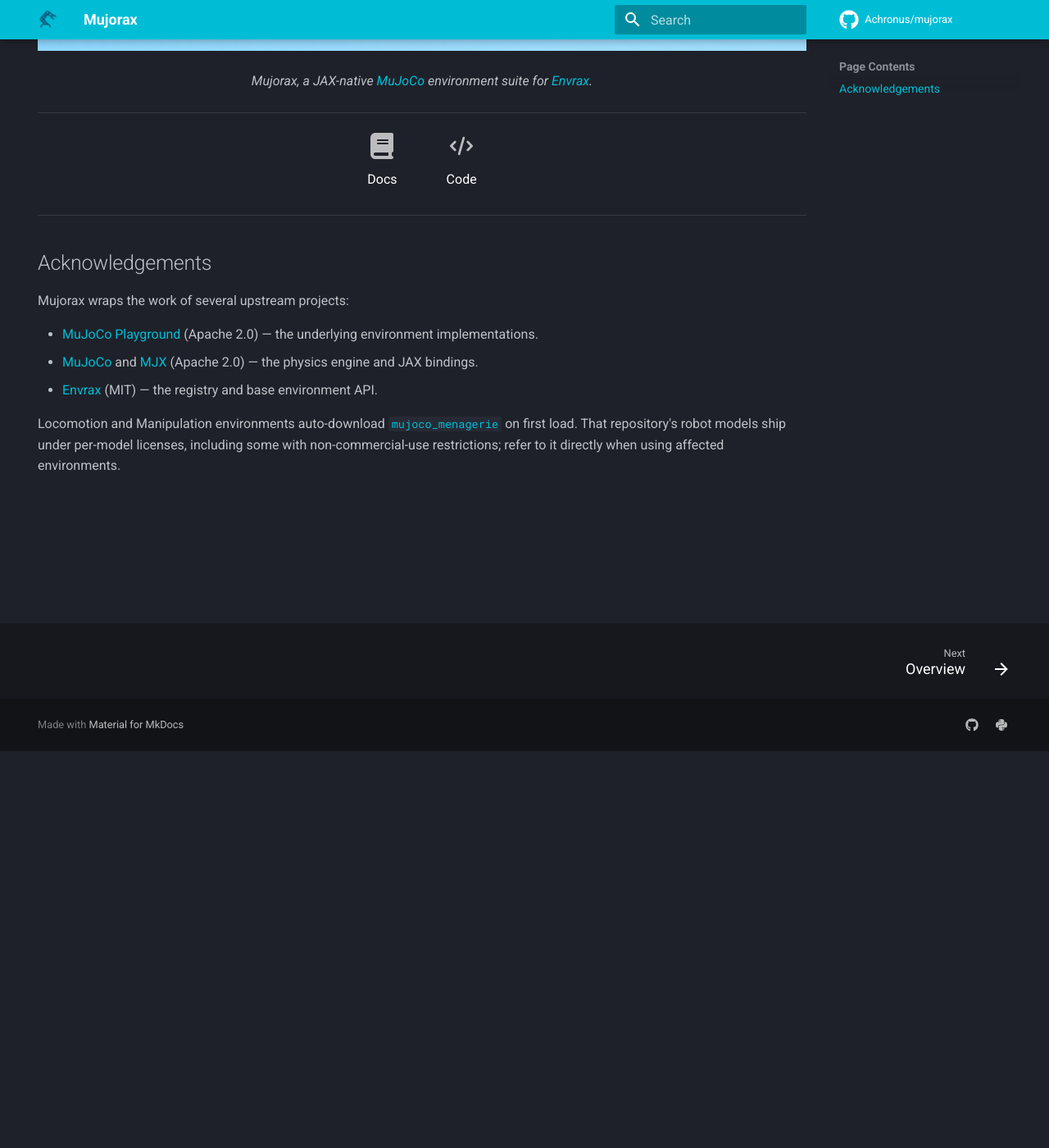
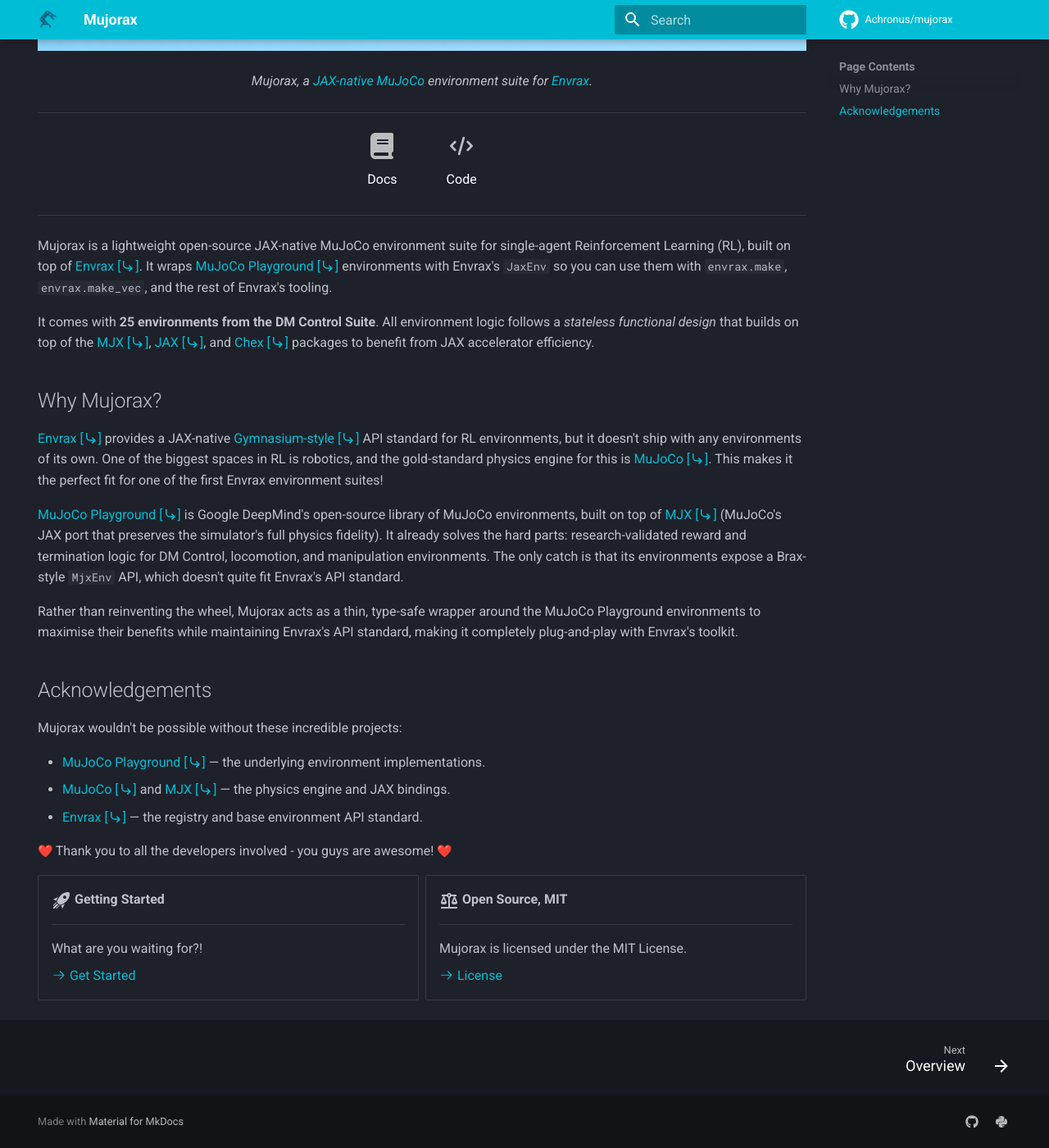
Before and after one commit to Achronus/mujorax, an MkDocs documentation site: the page built from docs/index.md, in a window 1280 px wide and 1400 px high, scrolled down 484 px. Shown: the whole window at 82% size. Built offline with MkDocs 1.6.1 and Material for MkDocs 9.7.7, drawn with Linux system fonts in a browser that asks for light colours; emoji names are drawn with the system emoji font; comment, search, counter and statistics services are not loaded.

```diff
--- a/docs/index.md
+++ b/docs/index.md
@@ -11,7 +11,7 @@ hide:
 
 <p id="slogan" align="center" markdown>
 
-*Mujorax, a JAX-native <span style="color: var(--md-typeset-a-color);">MuJoCo</span> environment suite for <span style="color: var(--md-typeset-a-color);">Envrax</span>.*
+*Mujorax, a <span style="color: var(--md-typeset-a-color);">JAX-native</span> <span style="color: var(--md-typeset-a-color);">MuJoCo</span> environment suite for <span style="color: var(--md-typeset-a-color);">Envrax</span>.*
 
 </p>
 
@@ -22,7 +22,7 @@ hide:
         <svg xmlns="http://www.w3.org/2000/svg" height="32" width="28" viewBox="0 0 448 512"><path fill="rgba(255, 255, 255, 0.7)" d="M96 0C43 0 0 43 0 96V416c0 53 43 96 96 96H384h32c17.7 0 32-14.3 32-32s-14.3-32-32-32V384c17.7 0 32-14.3 32-32V32c0-17.7-14.3-32-32-32H384 96zm0 384H352v64H96c-17.7 0-32-14.3-32-32s14.3-32 32-32zm32-240c0-8.8 7.2-16 16-16H336c8.8 0 16 7.2 16 16s-7.2 16-16 16H144c-8.8 0-16-7.2-16-16zm16 48H336c8.8 0 16 7.2 16 16s-7.2 16-16 16H144c-8.8 0-16-7.2-16-16s7.2-16 16-16z"/></svg>
         <p style="color: #fff; margin-top: 5px; margin-bottom: 5px;">Docs</p>
     </a>
-    <a href="https://github.com/Achronus/mujorax" target="_blank"  style="text-align: center;">
+    <a href="https://github.com/Achronus/mujorax/" target="_blank"  style="text-align: center;">
         <svg xmlns="http://www.w3.org/2000/svg" height="32" width="28" viewBox="0 0 640 512"><path fill="rgba(255, 255, 255, 0.7)" d="M392.8 1.2c-17-4.9-34.7 5-39.6 22l-128 448c-4.9 17 5 34.7 22 39.6s34.7-5 39.6-22l128-448c4.9-17-5-34.7-22-39.6zm80.6 120.1c-12.5 12.5-12.5 32.8 0 45.3L562.7 256l-89.4 89.4c-12.5 12.5-12.5 32.8 0 45.3s32.8 12.5 45.3 0l112-112c12.5-12.5 12.5-32.8 0-45.3l-112-112c-12.5-12.5-32.8-12.5-45.3 0zm-306.7 0c-12.5-12.5-32.8-12.5-45.3 0l-112 112c-12.5 12.5-12.5 32.8 0 45.3l112 112c12.5 12.5 32.8 12.5 45.3 0s12.5-32.8 0-45.3L77.3 256l89.4-89.4c12.5-12.5 12.5-32.8 0-45.3z"/></svg>
         <p style="color: #fff; margin-top: 5px; margin-bottom: 5px;">Code</p>
     </a>
@@ -30,12 +30,44 @@ hide:
 
 ---
 
+Mujorax is a lightweight open-source JAX-native MuJoCo environment suite for single-agent Reinforcement Learning (RL), built on top of [Envrax [:material-arrow-right-bottom:]](https://github.com/Achronus/envrax). It wraps [MuJoCo Playground [:material-arrow-right-bottom:]](https://github.com/google-deepmind/mujoco_playground) environments with Envrax's `JaxEnv` so you can use them with `envrax.make`, `envrax.make_vec`, and the rest of Envrax's tooling.
+
+It comes with __25 environments from the DM Control Suite__. All environment logic follows a *stateless functional design* that builds on top of the [MJX [:material-arrow-right-bottom:]](https://github.com/google-deepmind/mujoco), [JAX [:material-arrow-right-bottom:]](https://github.com/jax-ml/jax), and [Chex [:material-arrow-right-bottom:]](https://github.com/google-deepmind/chex) packages to benefit from JAX accelerator efficiency.
+
+## Why Mujorax?
+
+[Envrax [:material-arrow-right-bottom:]](https://github.com/Achronus/envrax) provides a JAX-native [Gymnasium-style [:material-arrow-right-bottom:]](https://gymnasium.farama.org/) API standard for RL environments, but it doesn't ship with any environments of its own. One of the biggest spaces in RL is robotics, and the gold-standard physics engine for this is [MuJoCo [:material-arrow-right-bottom:]](https://github.com/google-deepmind/mujoco). This makes it the perfect fit for one of the first Envrax environment suites!
+
+[MuJoCo Playground [:material-arrow-right-bottom:]](https://github.com/google-deepmind/mujoco_playground) is Google DeepMind's open-source library of MuJoCo environments, built on top of [MJX [:material-arrow-right-bottom:]](https://github.com/google-deepmind/mujoco) (MuJoCo's JAX port that preserves the simulator's full physics fidelity). It already solves the hard parts: research-validated reward and termination logic for DM Control, locomotion, and manipulation environments. The only catch is that its environments expose a Brax-style `MjxEnv` API, which doesn't quite fit Envrax's API standard.
+
+Rather than reinventing the wheel, Mujorax acts as a thin, type-safe wrapper around the MuJoCo Playground environments to maximise their benefits while maintaining Envrax's API standard, making it completely plug-and-play with Envrax's toolkit.
+
 ## Acknowledgements
 
-Mujorax wraps the work of several upstream projects:
+Mujorax wouldn't be possible without these incredible projects:
 
-- [MuJoCo Playground](https://github.com/google-deepmind/mujoco_playground) (Apache 2.0) — the underlying environment implementations.
-- [MuJoCo](https://github.com/google-deepmind/mujoco) and [MJX](https://github.com/google-deepmind/mujoco) (Apache 2.0) — the physics engine and JAX bindings.
-- [Envrax](https://github.com/Achronus/envrax) (MIT) — the registry and base environment API.
+- [MuJoCo Playground [:material-arrow-right-bottom:]](https://github.com/google-deepmind/mujoco_playground) — the underlying environment implementations.
+- [MuJoCo [:material-arrow-right-bottom:]](https://github.com/google-deepmind/mujoco) and [MJX [:material-arrow-right-bottom:]](https://github.com/google-deepmind/mujoco) — the physics engine and JAX bindings.
+- [Envrax [:material-arrow-right-bottom:]](https://github.com/Achronus/envrax) — the registry and base environment API standard.
 
-Locomotion and Manipulation environments auto-download [`mujoco_menagerie`](https://github.com/google-deepmind/mujoco_menagerie) on first load. That repository's robot models ship under per-model licenses, including some with non-commercial-use restrictions; refer to it directly when using affected environments.
+:heart: Thank you to all the developers involved - you guys are awesome! :heart:
+
+<div class="grid cards" markdown>
+
+-   :material-rocket-launch:{ .lg .middle } __Getting Started__
+
+    ---
+
+    What are you waiting for?!
+
+    [:octicons-arrow-right-24: Get Started](getting_started/install.md)
+
+-   :material-scale-balance:{ .lg .middle } __Open Source, MIT__
+
+    ---
+
+    Mujorax is licensed under the MIT License.
+
+    [:octicons-arrow-right-24: License](license.md)
+
+</div>
```
Also changed, not shown: README.md (+110 -11 lines).
